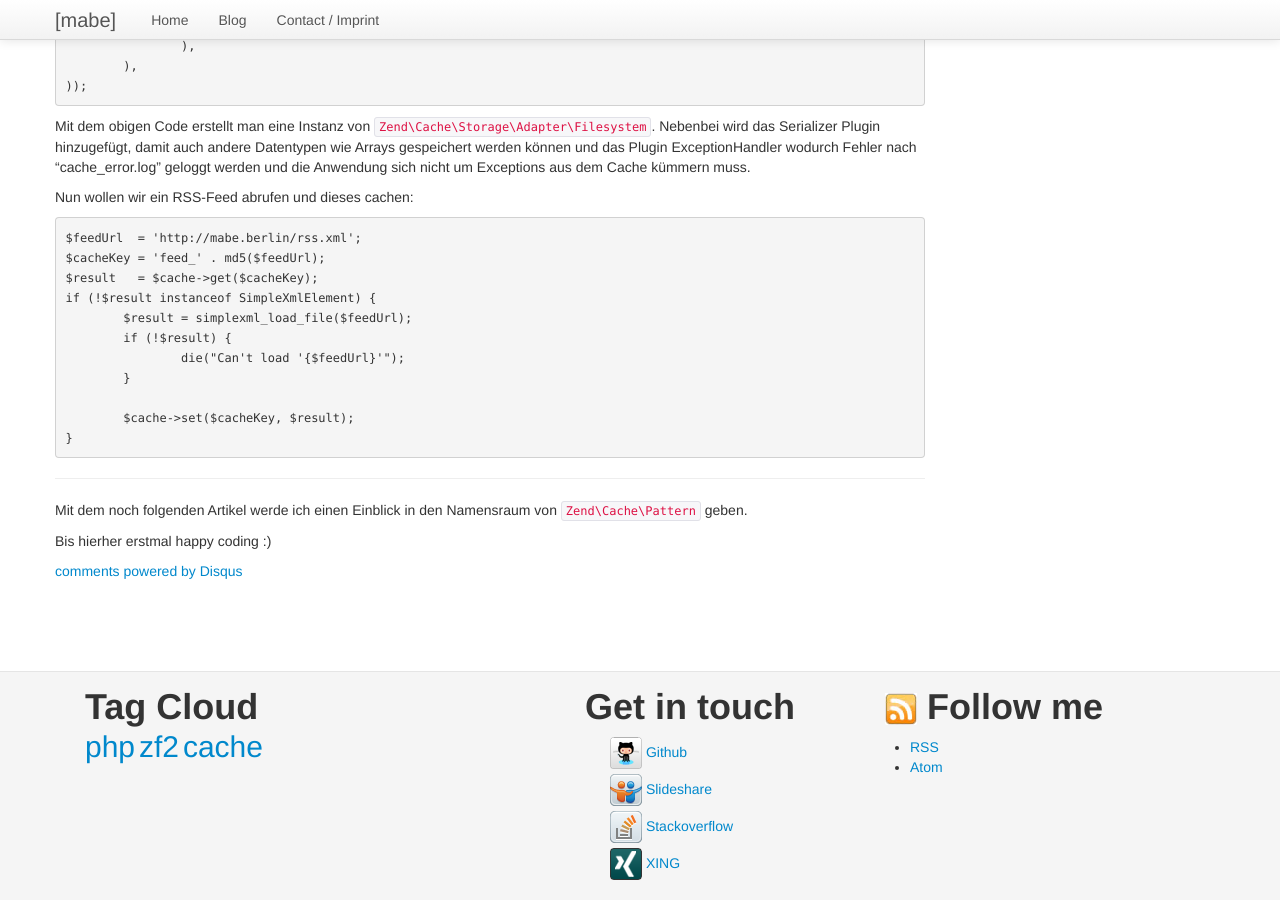
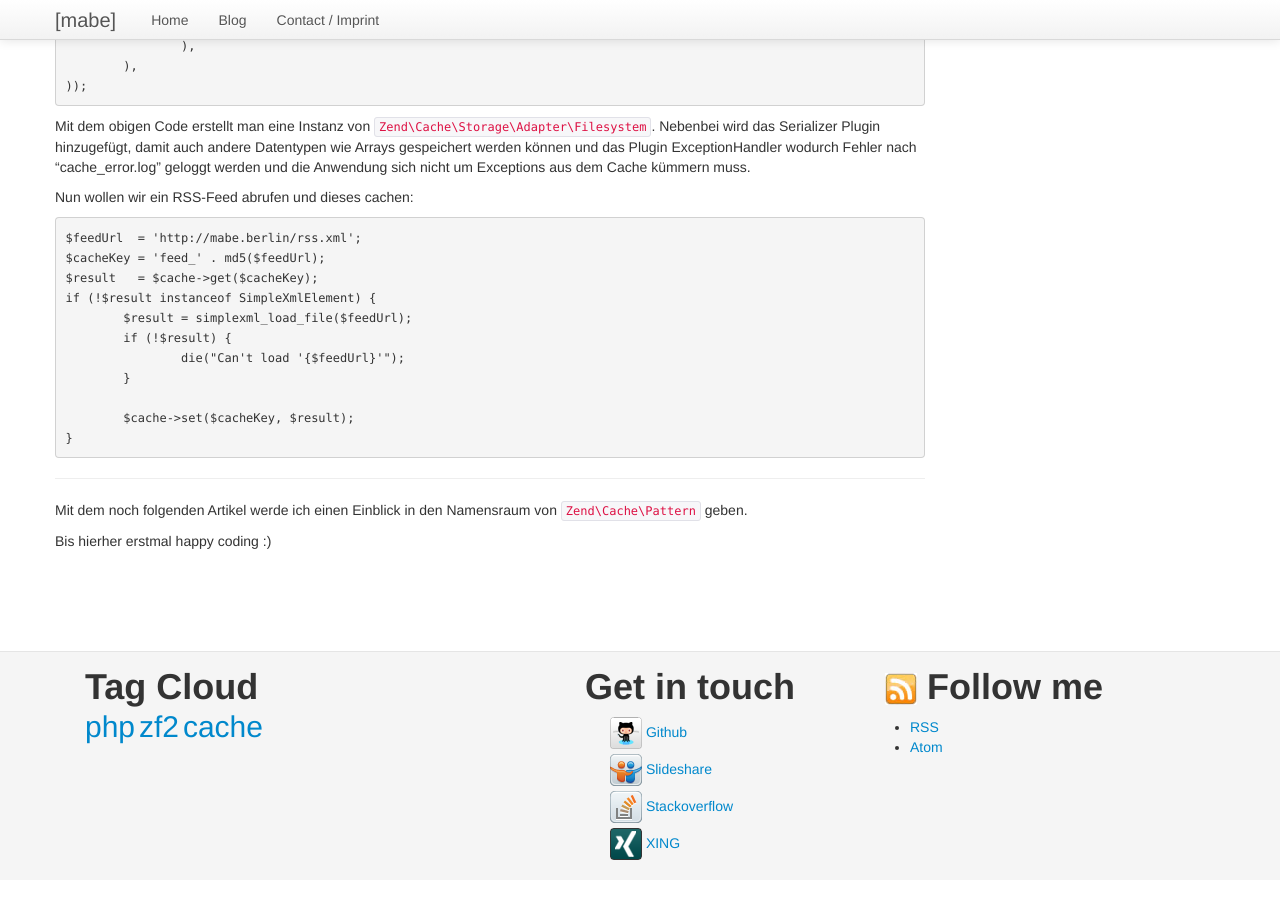
Before and after one commit to marc-mabe/marc-mabe.github.com, a Jekyll site: the page built from _posts/2012-08-29-caching-mit-dem-zf2-part1.md, in a window 1280 px wide and 900 px high, scrolled down 3125 px. Built offline with Jekyll 4.4.1, drawn with Linux system fonts in a browser that asks for light colours; comment, search, counter and statistics services are not loaded; some of the changed lines change nothing that is shown.

Commit message:
removed discus

```diff
--- a/_layouts/post.html
+++ b/_layouts/post.html
@@ -61,22 +61,6 @@
 				{% endif %}
 
 				<div class="content">{{ content }}</div>
-
-				<div id="disqus_thread"></div>
-				<script type="text/javascript">
-				var disqus_shortname = "mabe";
-				var disqus_identifier = "{{ page.id }}";
-				var disqus_url = "http://mabe.berlin{{ page.url }}";
-				var disqus_title = "[mabe]";
-				var disqus_category_id = '1756750';
-				//var disqus_developer = 1;
-				(function(d) {
-					var dsq = d.createElement("script"); dsq.type = "text/javascript"; dsq.async = true;
-					dsq.src = "http://" + disqus_shortname + ".disqus.com/embed.js";
-					(d.getElementsByTagName("head")[0] || d.getElementsByTagName("body")[0]).appendChild(dsq);
-				})(document);
-				document.write('<a href="http://disqus.com" class="dsq-brlink">comments powered by <span class="logo-disqus">Disqus</span></a>');
-				</script>
 			</article>
 
 			{% if page.related_posts.size > 0 %}
```
